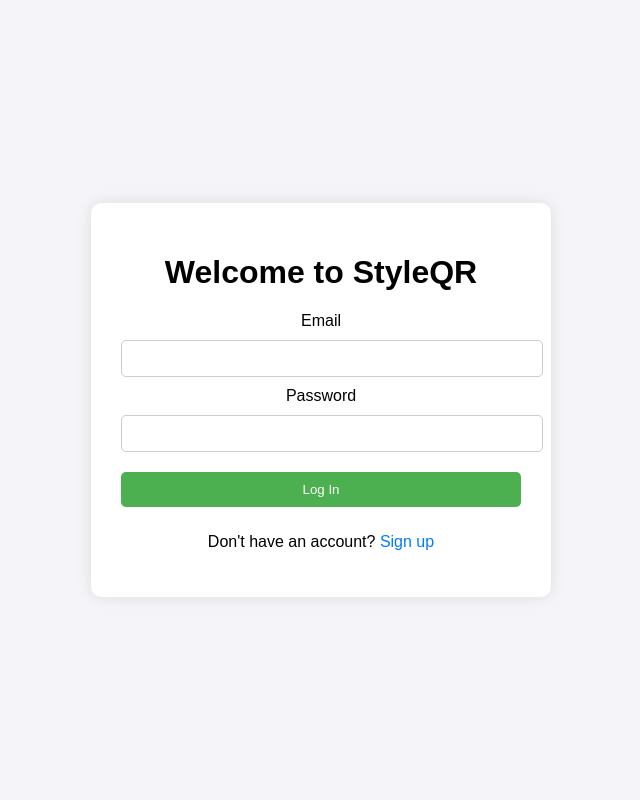
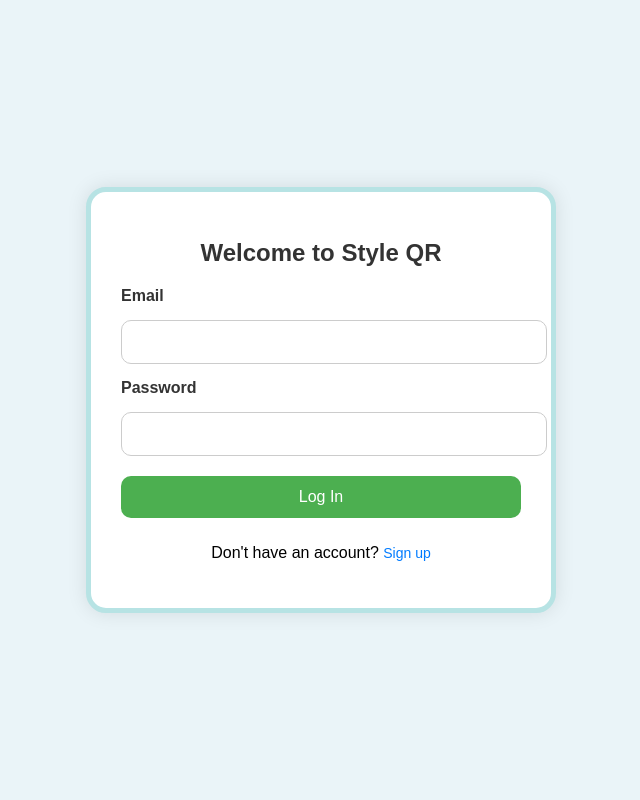
Before and after one commit to sguraja2023/flask-qr-code-final-V, a Flask app: page /login in a window 1280 px wide. Shown: the whole page, without its empty margins (319-959 px from the left). Run offline with Flask 3, Linux system fonts and the light colour scheme.

Commit message:
updated look of log in page

```diff
--- a/templates/login.html
+++ b/templates/login.html
@@ -6,8 +6,8 @@
     <title>Login</title>
     <style>
         body {
-            font-family: Arial, sans-serif;
-            background-color: #f4f4f9;
+            font-family: 'Arial', sans-serif;
+            background-color: #EAF4F8; /* Matches the light blue in your logo */
             display: flex;
             justify-content: center;
             align-items: center;
@@ -16,41 +16,57 @@
         }
         .container {
             text-align: center;
-            background-color: #ffffff;
+            background-color: #FFFFFF;
             padding: 30px;
-            border-radius: 10px;
-            box-shadow: 0 0 15px rgba(0, 0, 0, 0.1);
+            border-radius: 20px;
+            box-shadow: 0 0 20px rgba(0, 0, 0, 0.1);
             width: 100%;
             max-width: 400px;
+            border: 5px solid #B7E3E4; /* Adds a border that complements the logo colors */
+        }
+        h1 {
+            font-size: 24px;
+            color: #333333;
+            margin-bottom: 20px;
         }
         input, button {
             width: 100%;
-            padding: 10px;
+            padding: 12px;
             margin: 10px 0;
-            border: 1px solid #ccc;
-            border-radius: 5px;
+            border: 1px solid #CCCCCC;
+            border-radius: 10px;
+            font-size: 16px;
         }
         button {
             background-color: #4CAF50;
             color: white;
             border: none;
             cursor: pointer;
+            transition: background-color 0.3s;
         }
         button:hover {
-            background-color: #45a049;
+            background-color: #45A049;
         }
         a {
-            color: #007bff;
+            color: #007BFF;
             text-decoration: none;
+            font-size: 14px;
         }
         a:hover {
             text-decoration: underline;
+        }
+        label {
+            display: block;
+            text-align: left;
+            margin: 5px 0;
+            color: #333333;
+            font-weight: bold;
         }
     </style>
 </head>
 <body>
     <div class="container">
-        <h1>Welcome to StyleQR</h1>
+        <h1>Welcome to Style QR</h1>
         <form method="POST" action="{{ url_for('login') }}">
             <label for="email">Email</label>
             <input type="email" id="email" name="username" required>
```
Also changed, not shown: static/style.css (line endings or trailing spaces), static/uploads/qr_code.png, templates/admin_dashboard.html (line endings or trailing spaces), templates/display_qr.html (line endings or trailing spaces), templates/index.html (line endings or trailing spaces), templates/premium.html (line endings or trailing spaces), templates/signup.html (line endings or trailing spaces).
